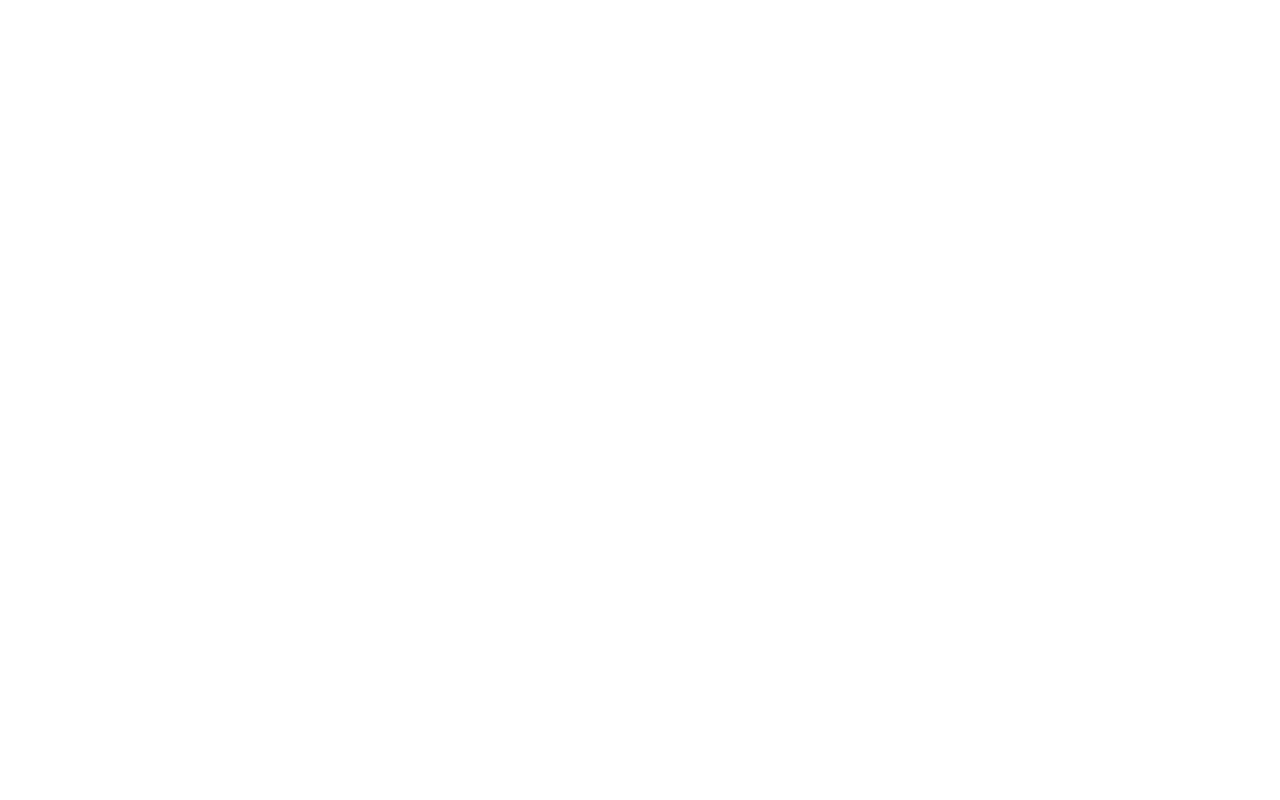
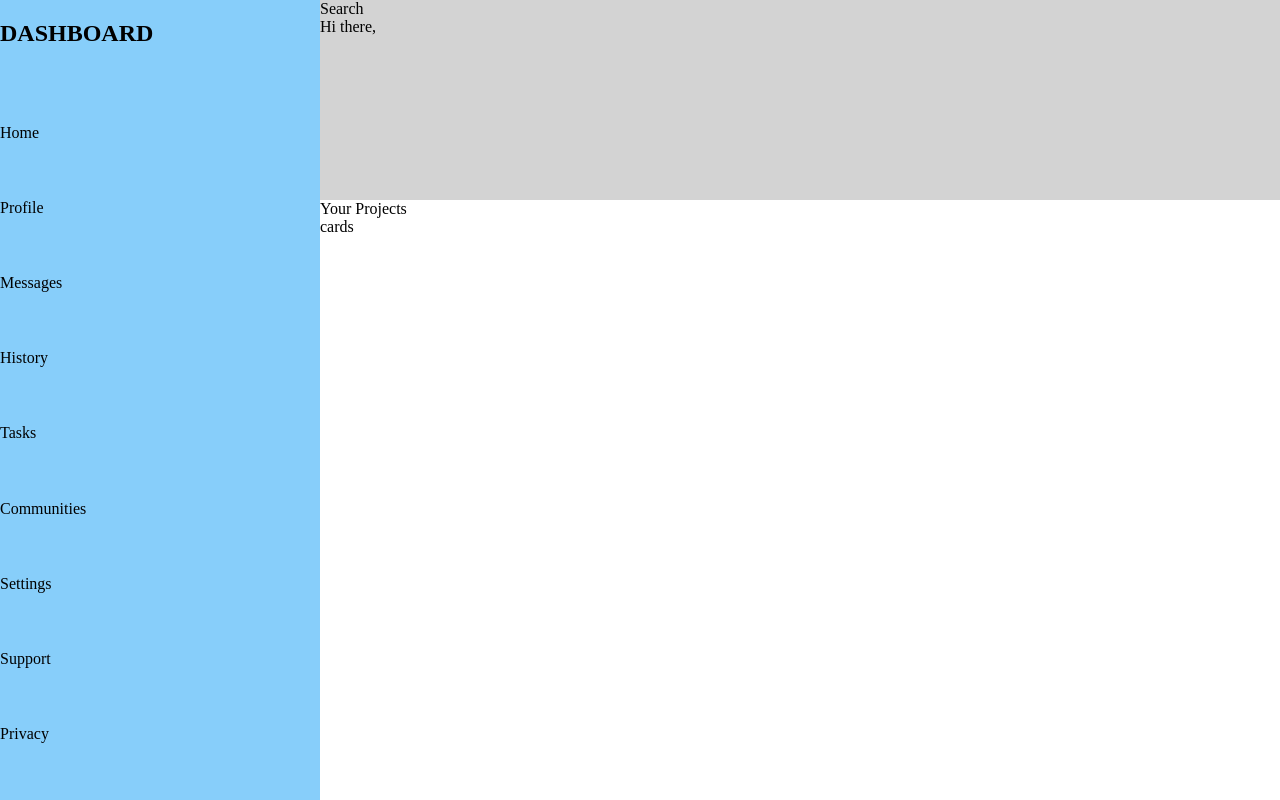
Before and after one commit to iZhGH/MockAdminDashboard, a plain HTML site: page index.html in a window 1280 px wide. Drawn offline with Linux system fonts and the light colour scheme.

Commit message:
style(styles.css + index.html): HTML Structure and setup - Add baseline HTML - Create grid in CSS - Start setting up layout

```diff
--- a/index.html
+++ b/index.html
@@ -3,9 +3,48 @@
 <head>
     <meta charset="UTF-8">
     <meta name="viewport" content="width=device-width, initial-scale=1.0">
-    <title>Document</title>
+    <link rel="stylesheet" href="styles.css">
+    <title>Dashboard</title>
 </head>
 <body>
 
+<div class="dashBoardContainer">
+<div class="leftMenuContainer">
+ <h2>DASHBOARD</h2>
+ <p>Home</p>
+ <p>Profile</p>
+ <p>Messages</p>
+ <p>History</p>
+ <p>Tasks</p>
+ <p>Communities</p>
+ <p>Settings</p>
+ <p>Support</p>
+ <p>Privacy</p>
+</div>
+
+<div class="headerContainer">
+    <div class="topHeader">
+        Search
+    </div>
+    <div class="bottomHeader">
+        Hi there,
+    </div>
+</div>
+
+<div class="mainContent">
+    <div class="mainContentHeader">
+        Your Projects
+    </div>
+    <div class="mainContentLeft">
+        cards
+    </div>
+
+    <div class="mainContentRight">
+
+    </div>
+</div>
+</div>
+
+
 </body>
 </html>
--- a/styles.css
+++ b/styles.css
@@ -0,0 +1,30 @@
+body {
+    padding: 0;
+    margin: 0;
+}
+.dashBoardContainer {
+    display: grid;
+    grid-template-columns: repeat(4,1fr);
+    grid-template-rows: repeat(4,1fr);
+}
+
+.leftMenuContainer {
+    height: 100vh;
+    background-color: lightskyblue;
+    grid-row: span 4;
+    display: grid;
+    grid-template-columns: 1fr;
+    grid-template-rows: repeat(9, minmax(0px, auto));
+
+
+}
+
+.leftMenuContainer p {
+    margin: 0;
+}
+
+
+.headerContainer {
+    background-color: lightgray;
+    grid-column: span 3;
+}
```
